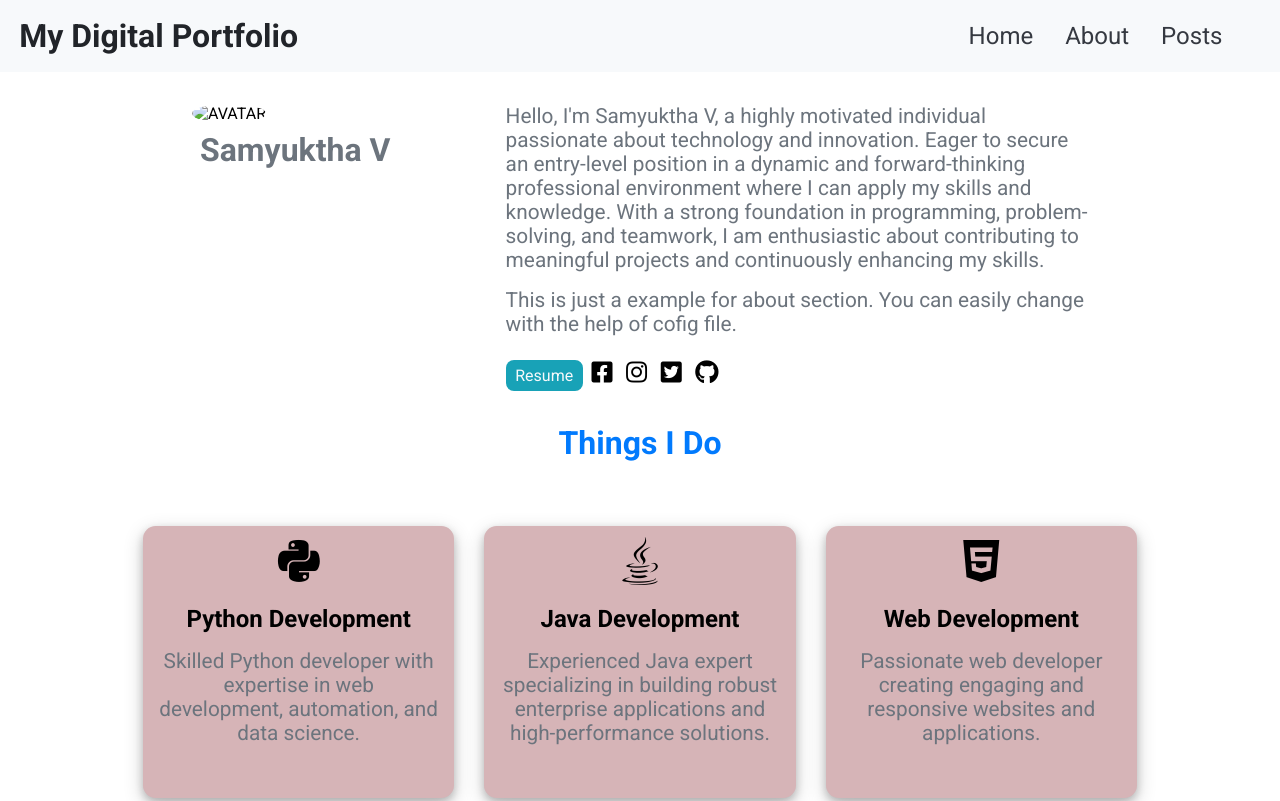
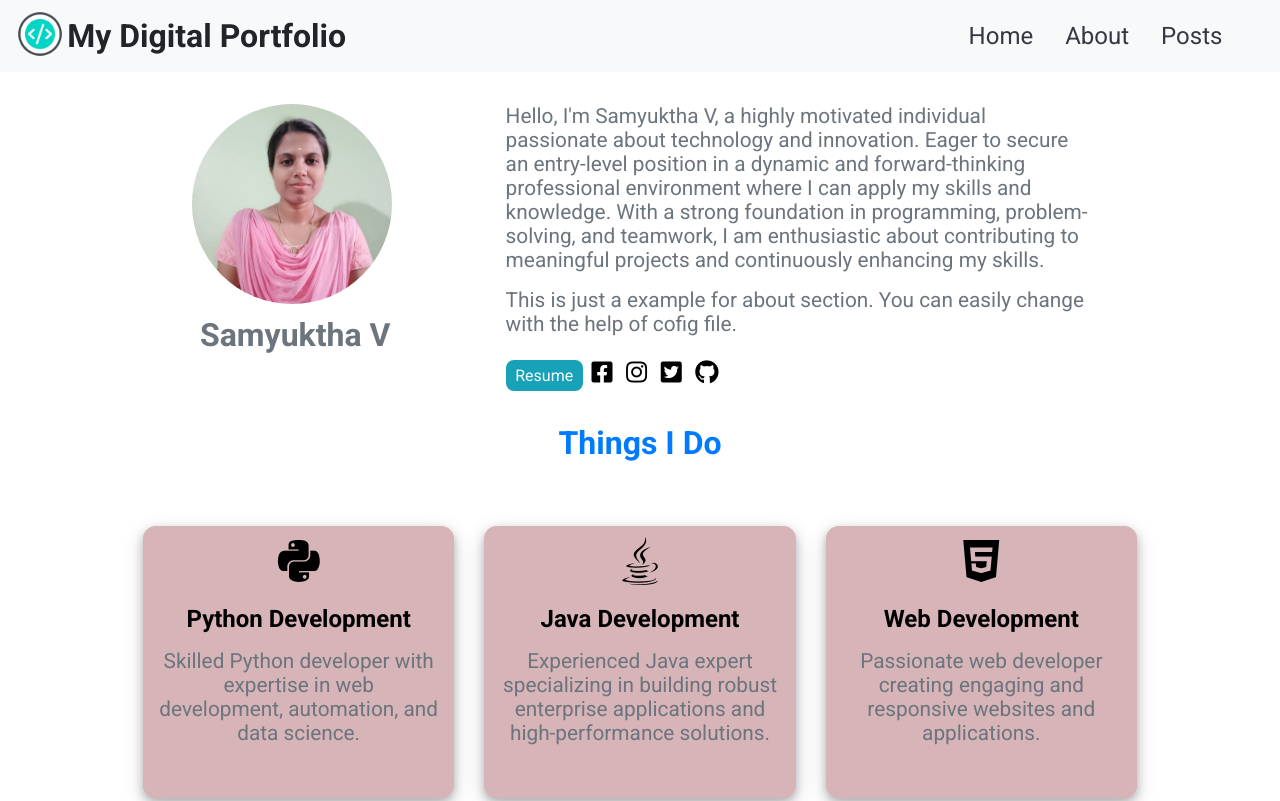
Before and after one commit to Samyukthagithub/MyDigitalPortfolio, a plain HTML site: page index.html in a window 1280 px wide. Shown: the top 801 px of the page. Drawn offline with Linux system fonts and the light colour scheme.

Commit message:
Update index.html

```diff
--- a/index.html
+++ b/index.html
@@ -16,7 +16,7 @@
 
 <body>
 <header>
-  <a href="#"><img src="Images/logo.png" alt="" /></a>
+  <a href="#"><img src="logo.png" alt="" /></a>
   <h1>My Digital Portfolio</h1>
   <button class="hamburger" id="hamburger">
     <i class="fas fa-bars">
@@ -34,7 +34,7 @@
   <!-- MAIN SECTION -->
   <section id="main-section">
     <div class="avtar">
-      <img src="Images/avtar.jpg" alt="AVATAR" />
+      <img src="avtar.jpg" alt="AVATAR" />
       <h2>Samyuktha V</h2>
     </div>
     <div class="About" id="about">
```
